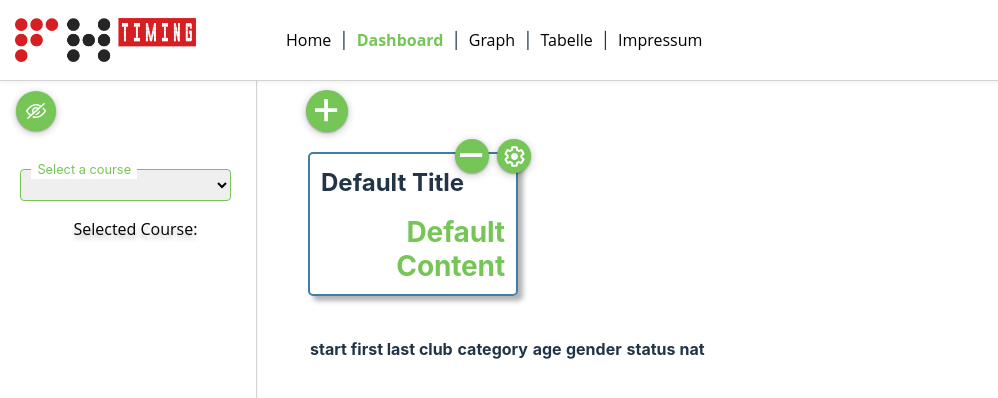
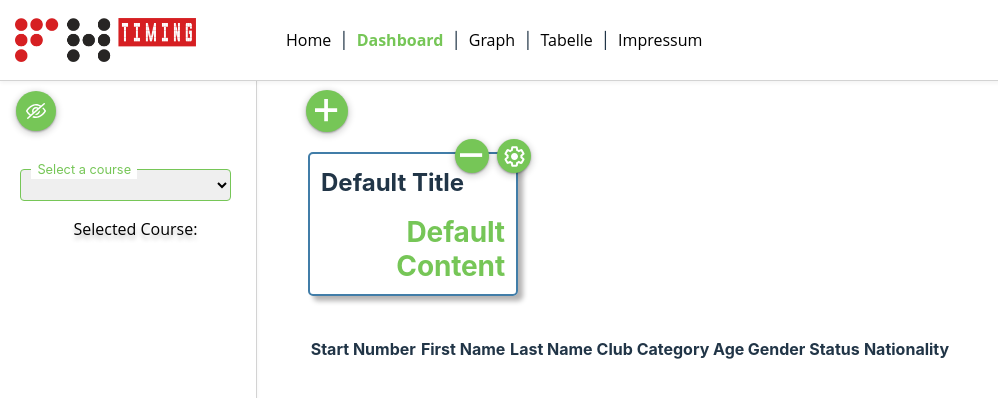
Before and after one commit to szeminator/fhtiming, a Vue app in the folder dashboard/: page /dashboard in a window 1280 px wide. Shown: the top 398 px of the page, without its empty margins (0-998 px from the left). Built offline with nearby package versions, Linux system fonts and the light colour scheme.

Commit message:
keymapping name etc

```diff
--- a/dashboard/src/components/Dashboard.vue
+++ b/dashboard/src/components/Dashboard.vue
@@ -1,5 +1,5 @@
 <template>
-  <div>
+<!-- <div>
     <table class="styled-table">
       <thead class="header">
         <tr>
@@ -9,7 +9,6 @@
         </tr>
       </thead>
       <tbody>
-        <!-- Add renderKey to the key to force a re-render when combinedKeys changes -->
         <tr v-for="data in chartdata" :key="data.start + combinedKeys.join('-') + renderKey">
           <td v-for="key in combinedKeys" :key="key">
             {{ console.log('rendering row: ', data[key]) }}
@@ -18,7 +17,30 @@
         </tr>
       </tbody>
     </table>
-  </div>
+  </div> -->
+
+
+  <div>
+    <table class="styled-table">
+      <thead class="header">
+        <tr>
+          <th v-for="key in combinedKeys" :key="key">
+            {{ keyMappings[key] || key }}
+          </th>
+        </tr>
+      </thead>
+      <tbody>
+        <tr v-for="data
+in chartdata" :key="data.start + combinedKeys.join('-') + renderKey">
+<td v-for="key in combinedKeys" :key="key">
+{{ data[key] }}
+</td>
+</tr>
+</tbody>
+</table>
+</div>
+
+
 </template>
 
 
@@ -36,6 +58,20 @@ let predefinedChartKeys = ['start', 'first', 'last', 'club', 'category', 'age',
 let selectedCourse = computed(() => store.selectedCourse);
 let selectedSplits = computed(() => store.selectedSplitIDs);
 let combinedKeys = computed(() => predefinedChartKeys.concat(selectedSplits.value));
+
+const keyMappings = {
+  start: 'Start Number',
+  first: 'First Name',
+  last: 'Last Name',
+  club: 'Club',
+  category: 'Category',
+  age: 'Age',
+  gender: 'Gender',
+  status: 'Status',
+  nat:
+'Nationality',
+// Add more mappings as needed
+};
 
 // Create a ref that will be used to force a re-render
 let renderKey = ref(0);
```
